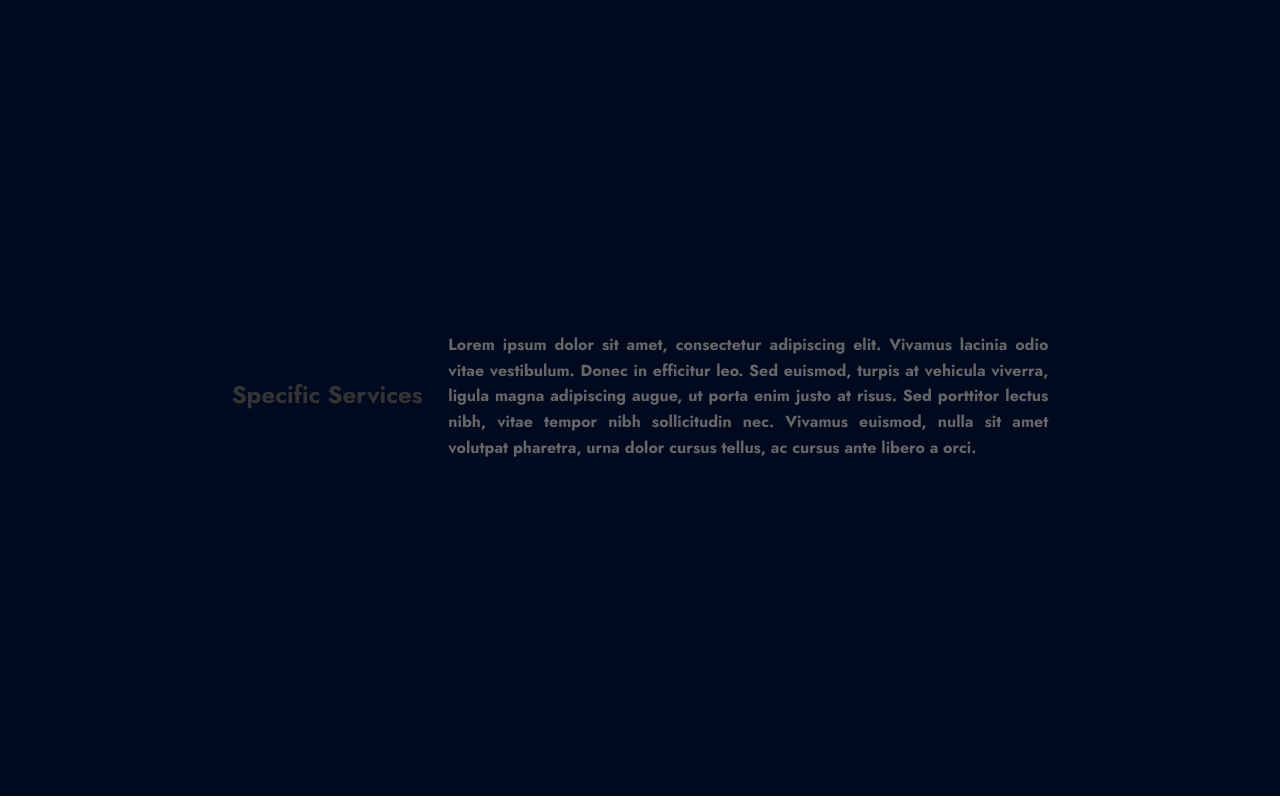
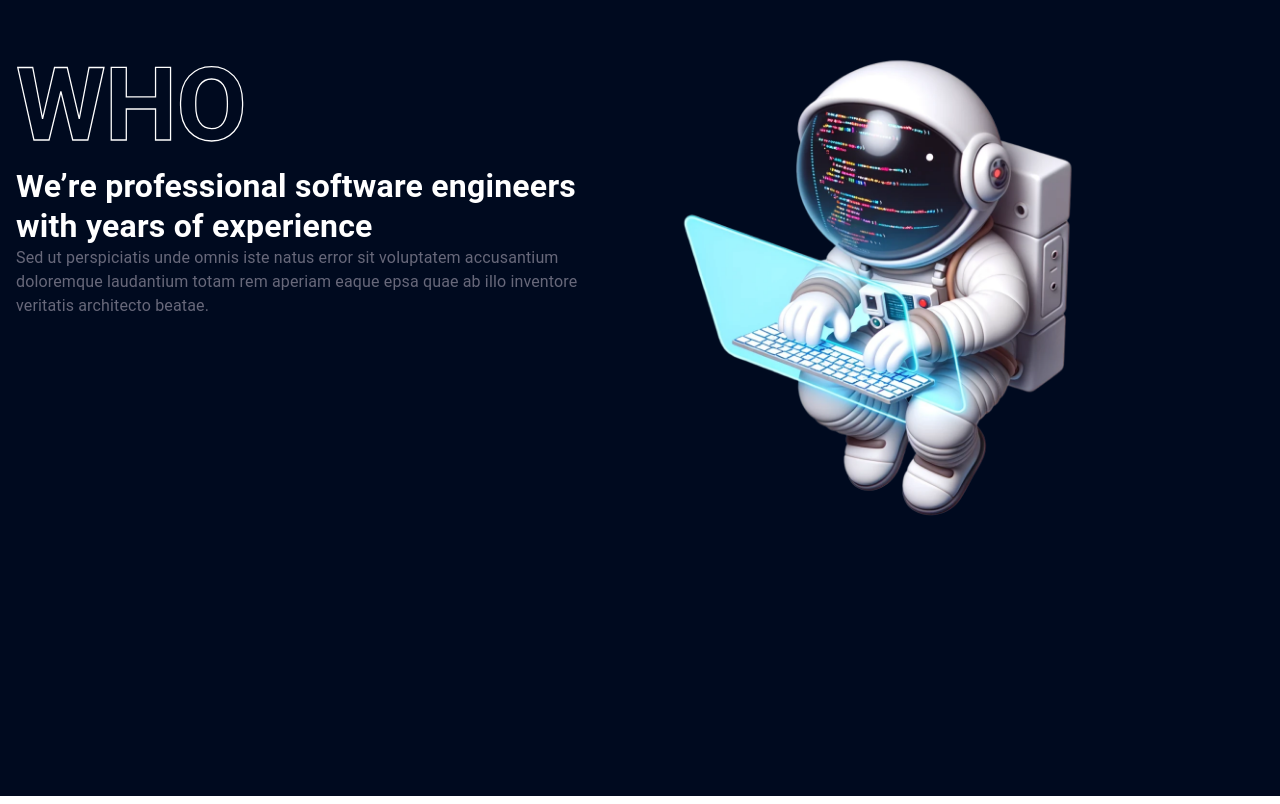
Before and after one commit to tomas-davey/ttc-app, a React (Create React App) app: page / in a window 1280 px wide. Shown: the part 1491-2295 px from the top of the page. Built offline with nearby package versions, Linux system fonts and the light colour scheme.

Commit message:
basic third page. 10% done. basic mui layout

```diff
--- a/src/secondPage/second_page.js
+++ b/src/secondPage/second_page.js
@@ -23,7 +23,7 @@ const useStyles = makeStyles((theme) => ({
   gridContainer: {
     maxWidth: '85%',
     margin: '-3em',
-    marginTop: '5%',
+    marginTop: '3%',
     justifyContent: 'center',
     alignItems: 'center',
     [theme.breakpoints.down('md')]: {
--- a/src/thirdPage/third_page.js
+++ b/src/thirdPage/third_page.js
@@ -1,14 +1,73 @@
 import React from 'react';
-import './third_page.css';
+import { Grid, Typography, Card, CardContent, CardMedia } from '@material-ui/core';
+import { makeStyles } from '@material-ui/core/styles';
+
+import spacemanImage from '../secondPage/spaceman2.png';
+
+const useStyles = makeStyles((theme) => ({
+  root: {
+    flexGrow: 1,
+    padding: theme.spacing(2),
+    textAlign: 'left',
+    marginTop: theme.spacing(3),
+  },
+  pageTitle: {
+    color: 'transparent',
+    fontWeight: 'bold',
+    fontSize: '8vw',
+    '-webkit-text-stroke-width': '0.1vw',
+    '-webkit-text-stroke-color': theme.palette.common.white,
+    [theme.breakpoints.down('sm')]: {
+      fontSize: '3rem', // Adjust for responsiveness
+      textAlign: 'center',
+    },
+  },
+  secondaryTitle: {
+    color: '#FFFFFF',
+    fontWeight: 'bold',
+    fontSize: '2rem',
+    textAlign: 'left',
+
+    [theme.breakpoints.down('sm')]: {
+      fontSize: '2rem',
+      textAlign: 'center',
+    },
+  },
+  normalText: {
+    color: '#67687A',
+    fontSize: '1rem',
+    [theme.breakpoints.down('sm')]: {
+      fontSize: '1.2rem', // Slightly larger on small screens
+    },
+  },
+  spacemanImage: {
+    width: '80%',
+    height: 'auto',
+    margin: '0 auto',
+  },
+}));
 
 function ThirdPage() {
+  const classes = useStyles();
+
   return (
-    <div className="third-page-content">
-      <h1>Specific Services</h1>
-      <p>
-        Lorem ipsum dolor sit amet, consectetur adipiscing elit. Vivamus lacinia odio vitae vestibulum. Donec in efficitur leo. Sed euismod, turpis at vehicula viverra, ligula magna adipiscing augue, ut porta enim justo at risus. Sed porttitor lectus nibh, vitae tempor nibh sollicitudin nec. Vivamus euismod, nulla sit amet volutpat pharetra, urna dolor cursus tellus, ac cursus ante libero a orci.
-      </p>
-    </div>
+    <Grid container className={classes.root} spacing={2}>
+      <Grid item xs={12} md={6}>
+        <Typography variant="h2" className={classes.pageTitle}>
+          WHO
+        </Typography>
+        <Typography variant="h4" className={classes.secondaryTitle}>
+          We’re professional software engineers with years of experience
+        </Typography>
+        <Typography variant="body1" className={classes.normalText}>
+          Sed ut perspiciatis unde omnis iste natus error sit voluptatem accusantium doloremque laudantium totam rem aperiam eaque epsa quae ab illo inventore veritatis architecto beatae.
+        </Typography>
+      </Grid>
+
+      <Grid item xs={12} md={6}>
+        <img className={classes.spacemanImage} src={spacemanImage} alt="Spaceman" />
+      </Grid>
+    </Grid>
   );
 }
 
```
